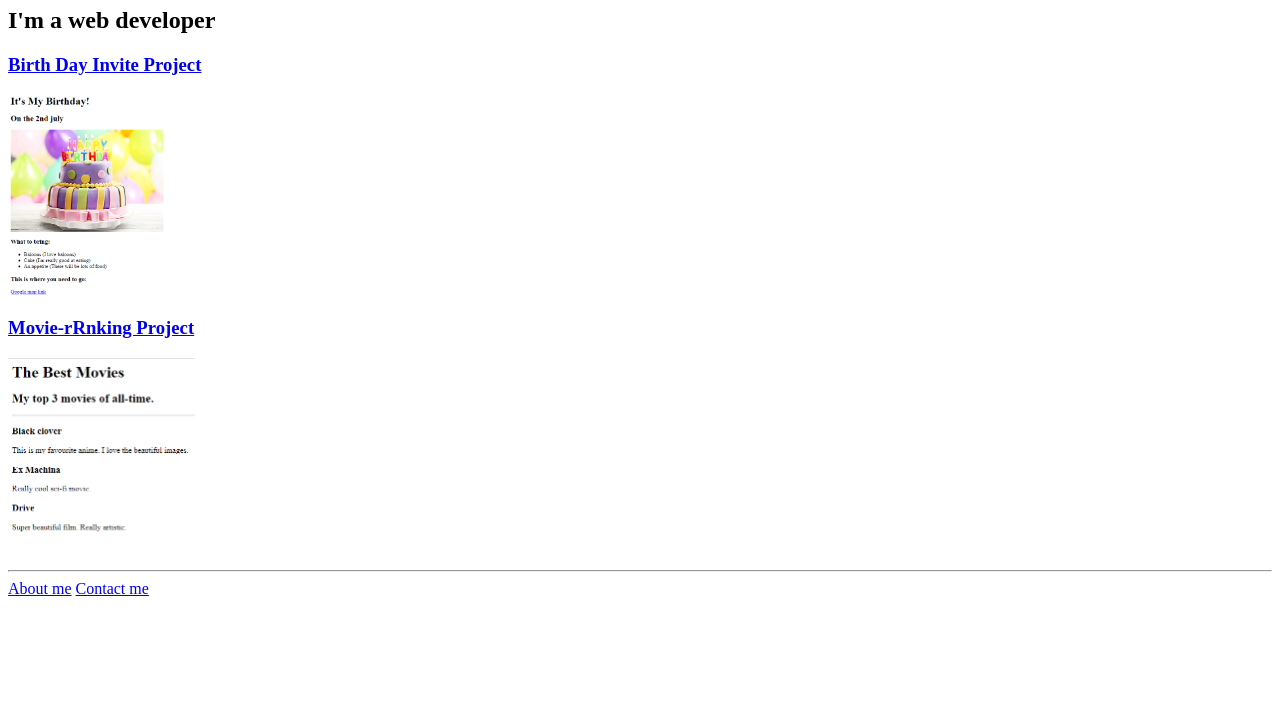
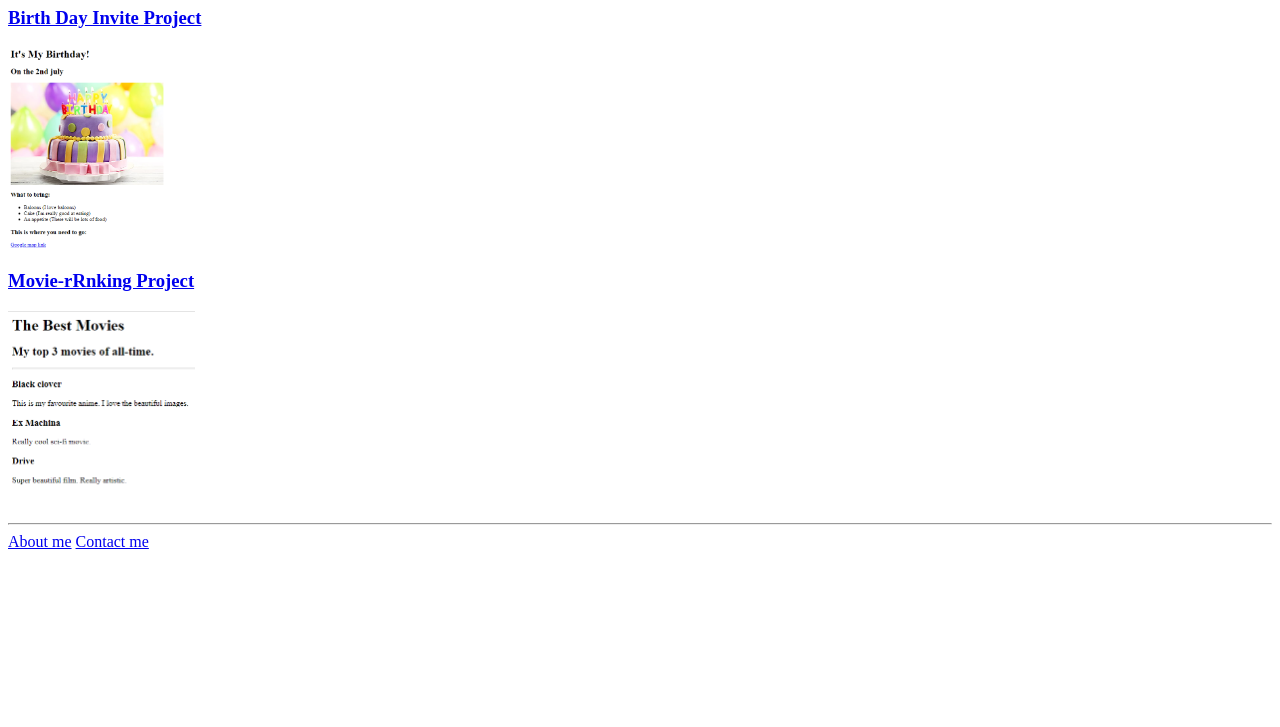
Before and after one commit to NextGenCoderX/Html-portfolio, a plain HTML site: page index.html in a window 1280 px wide. Shown: the part 73-800 px from the top of the page. Drawn offline with Linux system fonts and the light colour scheme.

Commit message:
Update index.html

```diff
--- a/index.html
+++ b/index.html
@@ -8,7 +8,6 @@
   </head>
   <body>
     <h1>My protfolio</h1>
-    <h2>I'm a web developer</h2>
     <h3>
       <a href="./public/birthday-invite.html">Birth Day Invite Project</a>
     </h3>
```
